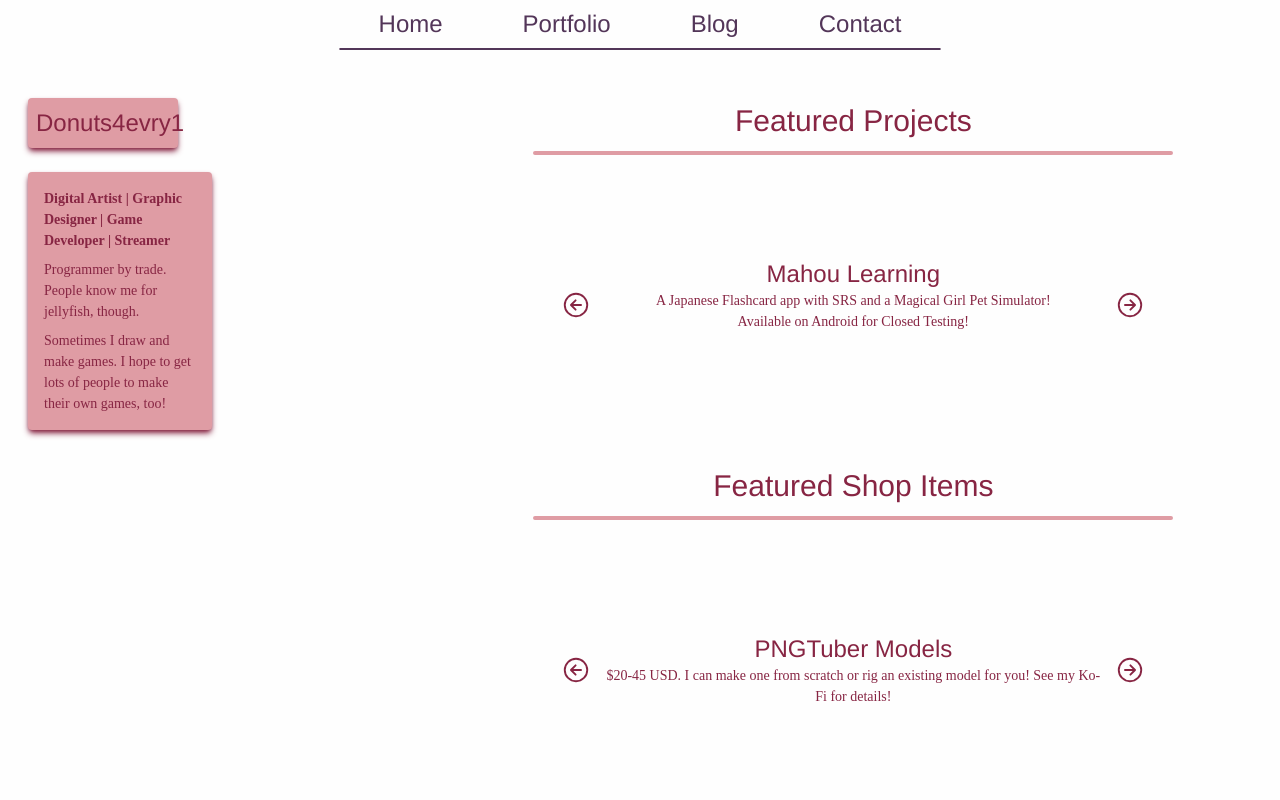
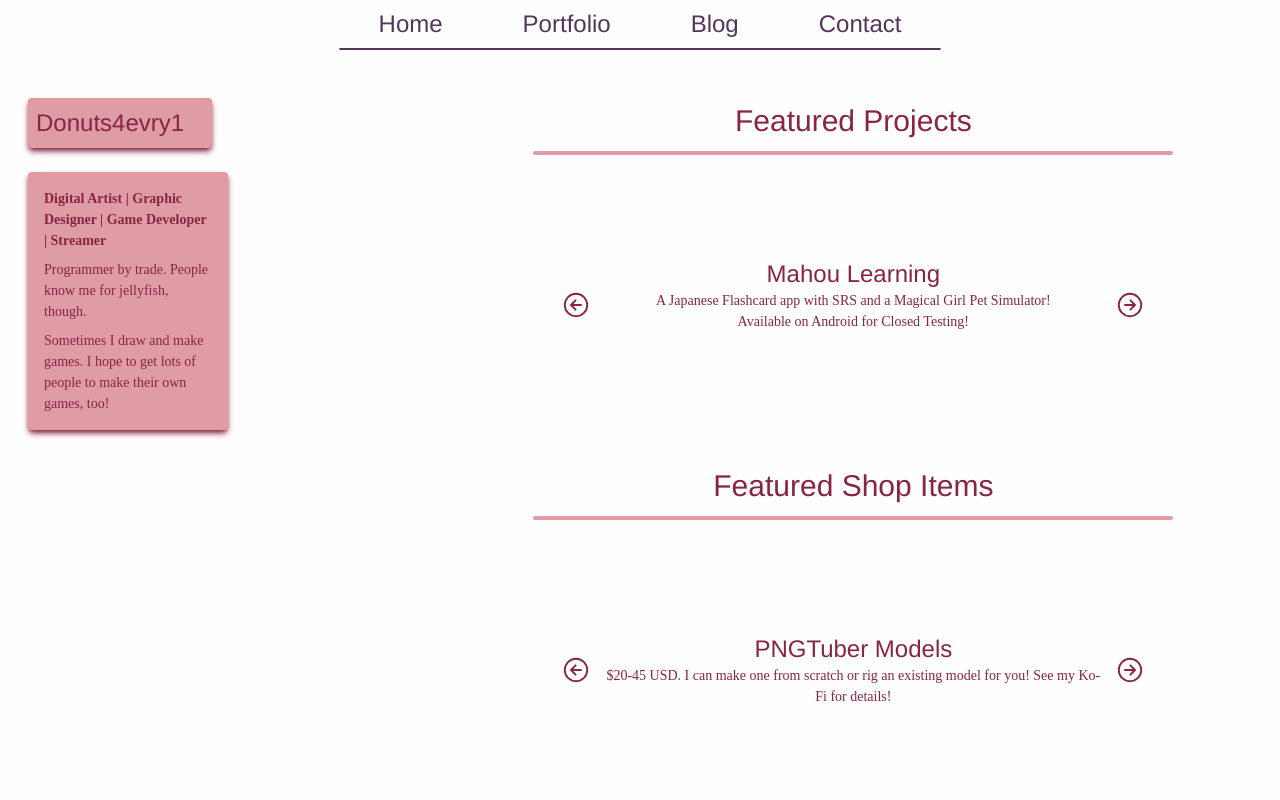
Before and after one commit to Artful-Donut/Portofolio, a Next.js app in the folder donut-portfolio/: page / in a window 1280 px wide. Shown: the top 800 px of the page. Built offline with nearby package versions, Linux system fonts and the light colour scheme.

Commit message:
allowed info widget to bring user back to home page

```diff
--- a/donut-portfolio/src/components/InfoWidget.tsx
+++ b/donut-portfolio/src/components/InfoWidget.tsx
@@ -1,12 +1,18 @@
 import React from 'react'
+import Link from 'next/link'
 
 function InfoWidget() {
+
     return (
         <div className='flex-col ml-5 sm:w-xsm md:w-50'>
-            <div id='name' className='p-2 m-2 mb-6 w-3/4 rounded-sm bg-rose shadow-md shadow-amaranth'>
-                <h2 className='text-amaranth text-xl font-medium'>Donuts4evry1</h2>
-            </div>
-            <div id='about' className='p-4 m-2 rounded-sm bg-rose shadow-md shadow-amaranth'>
+            <Link href='/'>
+                <div id='name'
+                    className='p-2 m-2 mb-6 rounded-sm bg-rose shadow-md shadow-amaranth'>
+                    <h2 className='text-amaranth text-xl font-medium hover:text-cream hover:opacity-75 duration-200'>Donuts4evry1</h2>
+                </div>
+            </Link>
+
+            <div id='about' className='p-4 m-2 rounded-sm w-full bg-rose shadow-md shadow-amaranth'>
                 <section id='qualifications' className='mb-2'>
                     <p className='font-bold text-amaranth'>
                         Digital Artist | Graphic Designer | Game Developer | Streamer</p>
```
